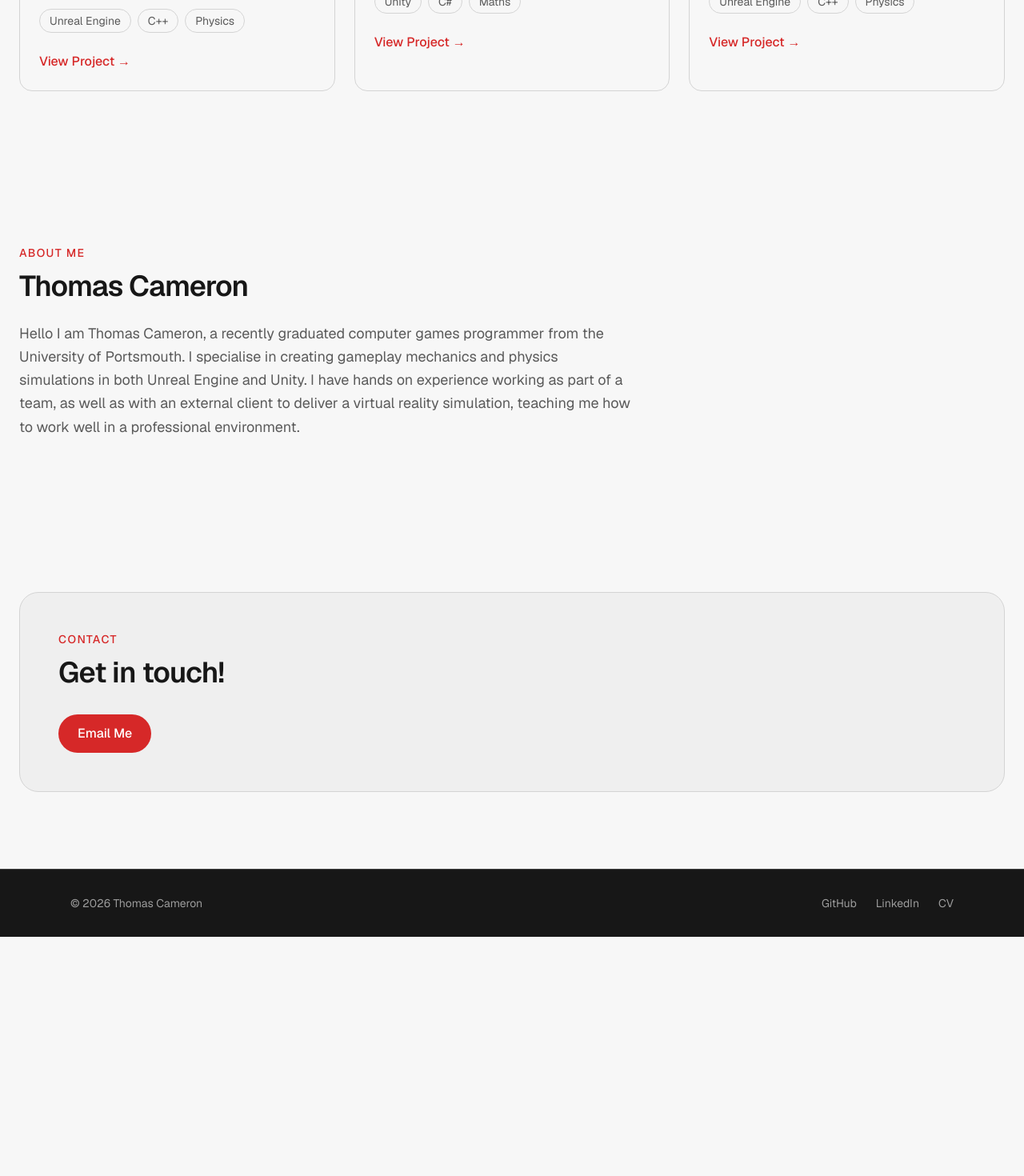
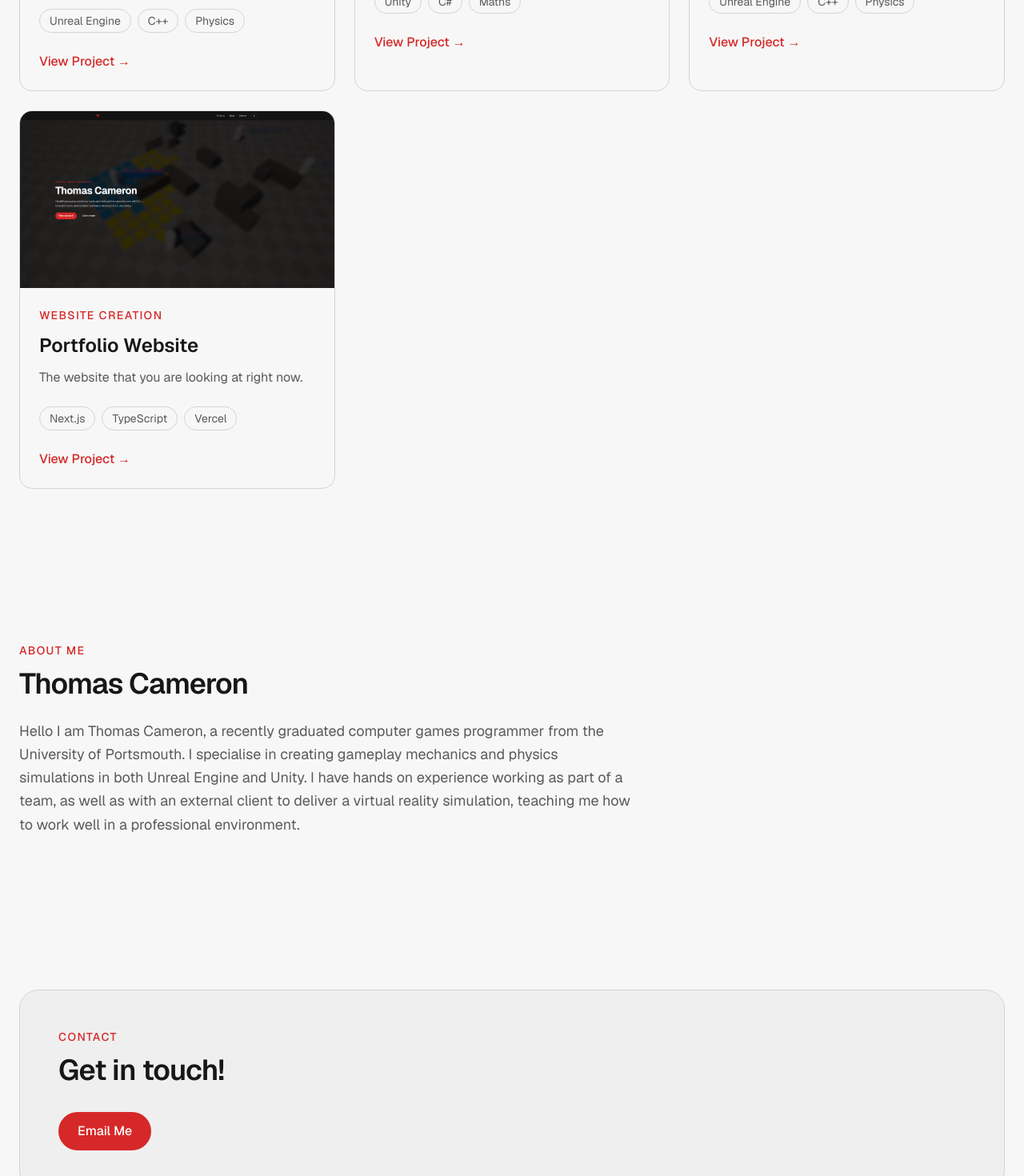
Before and after one commit to tjaec/games-portfolio, a Next.js app: page / in a window 1280 px wide. Shown: the part 2040-3510 px from the top of the page at 80% size. Before the commit the page ends 3211 px from the top, so only its background shows below. Built offline with nearby package versions, Linux system fonts and the light colour scheme.

Commit message:
feat: add portfolio website project, fix footer links

```diff
--- a/src/components/layout/Footer.tsx
+++ b/src/components/layout/Footer.tsx
@@ -3,19 +3,20 @@ export default function Footer() {
         <footer className="border-t border-footer-border bg-footer">
             <div className="mx-auto flex max-w-6xl flex-col gap-4 px-6 py-8 text-sm text-foreground-dark/60 sm:flex-row sm:items-center sm:justify-between">
                 <p>
-                    © {new Date().getFullYear()} Thomas Cameron
+                    Website made by Thomas Cameron: {new Date().getFullYear()}
+                    {/* © {new Date().getFullYear()} Thomas Cameron */}
                 </p>
 
                 <div className="flex gap-6">
                     <a
-                        href="#"
+                        href="https://github.com/tjaec"
                         className="transition-colors hover:text-accent"
                     >
                         GitHub
                     </a>
 
                     <a
-                        href="#"
+                        href="https://www.linkedin.com/in/thomas-cameron-3a804b324/"
                         className="transition-colors hover:text-accent"
                     >
                         LinkedIn
--- a/src/data/projects.tsx
+++ b/src/data/projects.tsx
@@ -894,53 +894,57 @@ export const projects: Project[] = [
             },
         ]
     },
-    // { // Website
-    //     title: "Portfolio Website",
-    //     slug: "portfolio-website",
-    //     description: "The website that you are looking at right now.",
-    //     technologies: ["Next.js", "TypeScript", "Vercel"],
-    //     category: "Website Creation",
-    //     image: "/projects/portfolio-website-v3.png",
-    //     media: [],
-    //     // overview: "...",
-    //     // github: "https://github.com/tjaec/games-portfolio",
-    //     sections: [
-    //         {
-    //             title: "Features",
-    //             content: (
-    //                 <>
-    //                     <ul className="list-disc space-y-2 pl-6">
-    //                         <li>
-    //                             Technical implementation details will be added tomorrow.
-    //                         </li>
-    //                     </ul>
-    //                 </>
-    //             )
-    //             // content: [
-    //             //     {
-    //             //         type: "paragraph",
-    //             //         content: "Technical implementation details will be added tomorrow.",
-    //             //     },
-    //             // ]
-    //         },
-    //         {
-    //             title: "Future Improvements",
-    //             content: (
-    //                 <>
-    //                     <ul className="list-disc space-y-2 pl-6">
-    //                         <li>
-    //                             Challenges and solutions will be documented tomorrow.
-    //                         </li>
-    //                     </ul>
-    //                 </>
-    //             )
-    //             // content: [
-    //             //     {
-    //             //         type: "paragraph",
-    //             //         content: "Challenges and solutions will be documented tomorrow.",
-    //             //     },
-    //             // ]
-    //         },
-    //     ]
-    // },
+    { // Website
+        title: "Portfolio Website",
+        slug: "portfolio-website",
+        description: "The website that you are looking at right now.",
+        technologies: ["Next.js", "TypeScript", "Vercel"],
+        category: "Website Creation",
+        image: "/projects/portfolio-website-v3.png",
+        media: [],
+        // overview: "...",
+        // github: "https://github.com/tjaec/games-portfolio",
+        sections: [
+            {
+                title: "Features",
+                content: (
+                    <>
+                        <ul className="list-disc space-y-2 pl-6">
+                            <li>
+                                Modern website with <strong>responsive</strong> layout
+                            </li>
+
+                            <li>
+                                Hero page includes a background <strong>Demo Reel</strong> of my projects
+                            </li>
+
+                            <li>
+                                A <strong>Project Grid</strong> displays all of my projects in an easily readable fashion
+                            </li>
+
+                            <li>
+                                Project pages include notes and an <strong>interactive carousel</strong> for images and videos with fullscreen capabilities
+                            </li>
+
+                            <li>
+                                Light/Dark mode toggle
+                            </li>
+                        </ul>
+                    </>
+                )
+            },
+            {
+                title: "Future Improvements",
+                content: (
+                    <>
+                        <ul className="list-disc space-y-2 pl-6">
+                            <li>
+                                Image & Video Optimization
+                            </li>
+                        </ul>
+                    </>
+                )
+            },
+        ]
+    },
 ];
```
